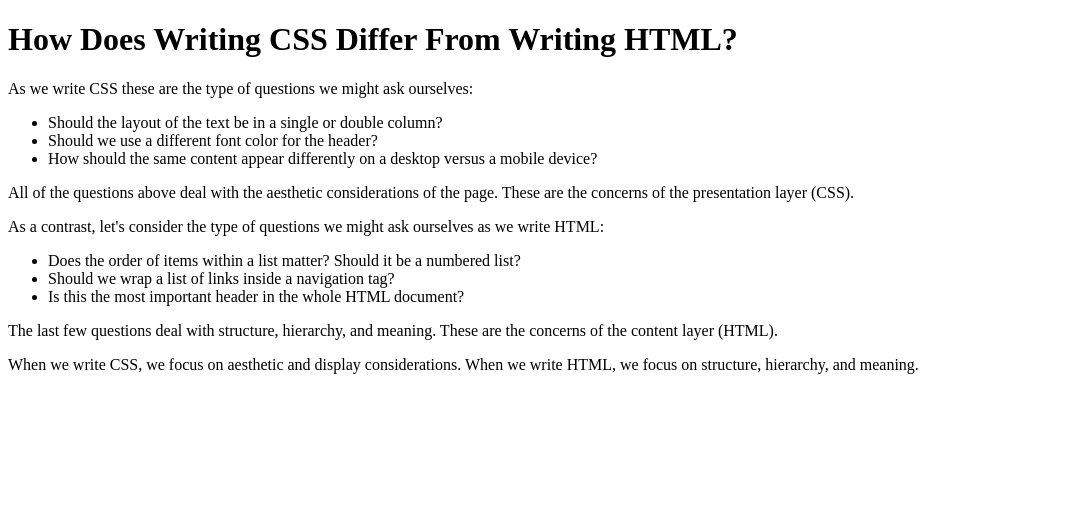
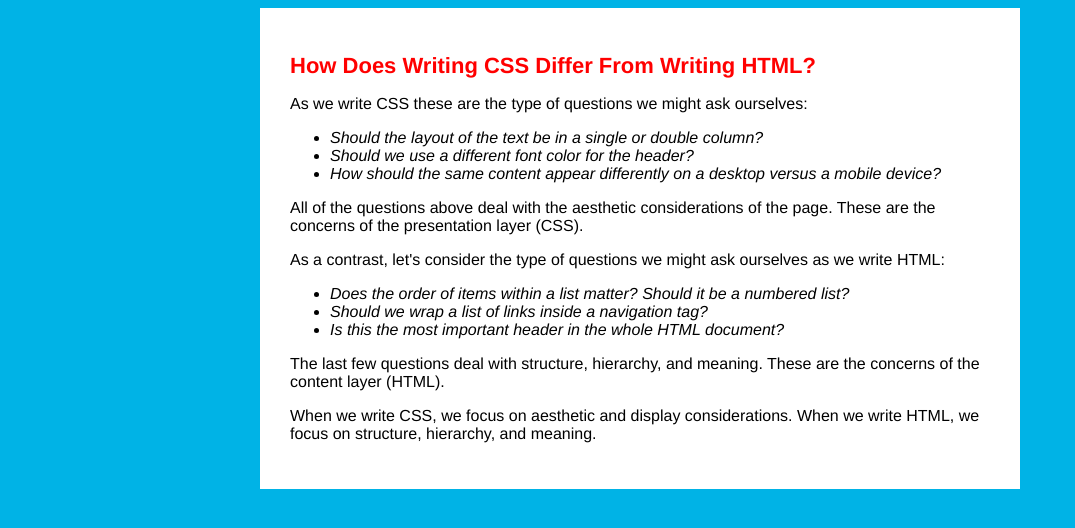
Before and after one commit to learn-co-curriculum/phase-0-css-intro-lab, a plain HTML site: page index.html in a window 1280 px wide. Shown: the whole page, without its empty margins (0-1075 px from the left). Drawn offline with Linux system fonts and the light colour scheme.

Commit message:
Completed assignment

```diff
--- a/index.html
+++ b/index.html
@@ -4,6 +4,7 @@
     <meta charset="utf-8">
     <title>Introduction to CSS Lab</title>
     <!-- Your code here! -->
+    <link rel="stylesheet" href="./style.css">
   </head>
 
   <body>
--- a/style.css
+++ b/style.css
@@ -1,20 +1,27 @@
 /* Tag selector to select the 'body' element */
 body {
-  /* Your code here! */
+  background: #00b3e6;
 }
 
 /* Tag selector to select all 'div' elements. We only have one 'div' in our HTML */
 div {
   /* Your code here! */
+  width: 700px;
+  margin: auto;
+  font-family: 'Helvetica Neue';
+  background: white;
+  padding: 30px;
 }
 
 /* ID selector to select the element with id 'main-header' */
 #main-header {
   /* Your code here! */
   color: red;
+  font-size: 22px;
 }
 
 /* Class selector to select elements containing the class 'perspective-questions' */
 .perspective-questions {
   /* Your code here! */
+  font-style: italic;
 }
```
